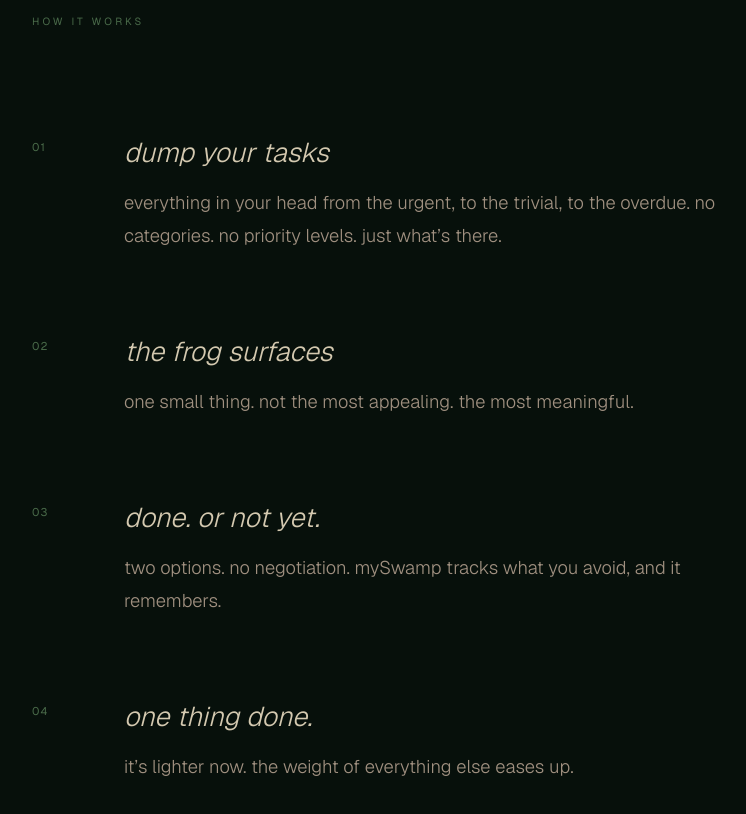
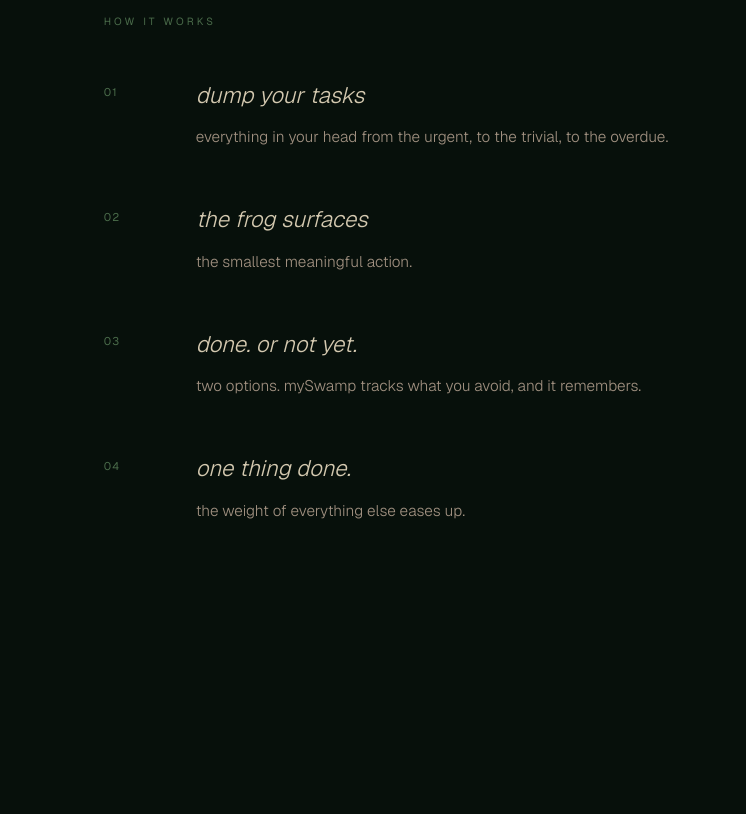
Before and after one commit to valeosa/myswamp-landing, a Next.js app: page / in a window 1280 px wide. Shown: the part 940-1754 px from the top of the page, without its empty margins (254-1000 px from the left). After the commit the page ends 1645 px from the top, so only its background shows below. Built offline with nearby package versions, Linux system fonts and the light colour scheme.

Commit message:
Tighten landing page scale and copy

```diff
--- a/app/page.tsx
+++ b/app/page.tsx
@@ -103,7 +103,7 @@ export default function Home() {
         .hero-content {
           position: relative;
           z-index: 2;
-          max-width: 720px;
+          max-width: 900px;
           opacity: 0;
           transform: translateY(24px);
           transition: opacity 1.2s ease 0.8s, transform 1.2s ease 0.8s;
@@ -116,7 +116,7 @@ export default function Home() {
 
 
         .hero-headline {
-          font-size: clamp(2.8rem, 7vw, 6rem);
+          font-size: clamp(2.5rem, 5vw, 4.5rem);
           font-weight: 300;
           line-height: 1.05;
           letter-spacing: -0.02em;
@@ -156,8 +156,6 @@ export default function Home() {
           color: var(--green-pale);
           text-decoration: none;
           opacity: 0.75;
-          border-bottom: 1px solid currentColor;
-          padding-bottom: 2px;
         }
 
 
@@ -176,7 +174,7 @@ export default function Home() {
           letter-spacing: 0.3em;
           color: var(--green-muted);
           text-transform: uppercase;
-          margin-bottom: 4rem;
+          margin-bottom: 1.5rem;
         }
 
         .steps {
@@ -188,7 +186,7 @@ export default function Home() {
           display: grid;
           grid-template-columns: 60px 1fr;
           gap: 2rem;
-          padding: 2.5rem 0;
+          padding: 1.6rem 0;
         }
 
         .step-num {
@@ -200,7 +198,7 @@ export default function Home() {
         }
 
         .step h3 {
-          font-size: clamp(1.25rem, 2.5vw, 1.7rem);
+          font-size: clamp(1.1rem, 2vw, 1.4rem);
           font-weight: 300;
           color: var(--cream);
           margin-bottom: 0.75rem;
@@ -208,7 +206,7 @@ export default function Home() {
         }
 
         .step p {
-          font-size: clamp(1rem, 1.5vw, 1.15rem);
+          font-size: clamp(0.9rem, 1.2vw, 1rem);
           color: var(--cream-dim);
           line-height: 1.8;
           font-weight: 300;
@@ -318,7 +316,6 @@ export default function Home() {
               <h3>dump your tasks</h3>
               <p>
                 everything in your head from the urgent, to the trivial, to the overdue.
-                no categories. no priority levels. just what’s there.
               </p>
             </div>
           </div>
@@ -327,7 +324,7 @@ export default function Home() {
             <span className="step-num">02</span>
             <div>
               <h3>the frog surfaces</h3>
-              <p>one small thing. not the most appealing. the most meaningful.</p>
+              <p>the smallest meaningful action.</p>
             </div>
           </div>
 
@@ -336,8 +333,7 @@ export default function Home() {
             <div>
               <h3>done. or not yet.</h3>
               <p>
-                two options. no negotiation. mySwamp tracks what you avoid,
-                and it remembers.
+                two options. mySwamp tracks what you avoid, and it remembers.
               </p>
             </div>
           </div>
@@ -347,7 +343,7 @@ export default function Home() {
             <div>
               <h3>one thing done.</h3>
               <p>
-                it’s lighter now. the weight of everything else eases up.
+                the weight of everything else eases up.
               </p>
             </div>
           </div>
```
